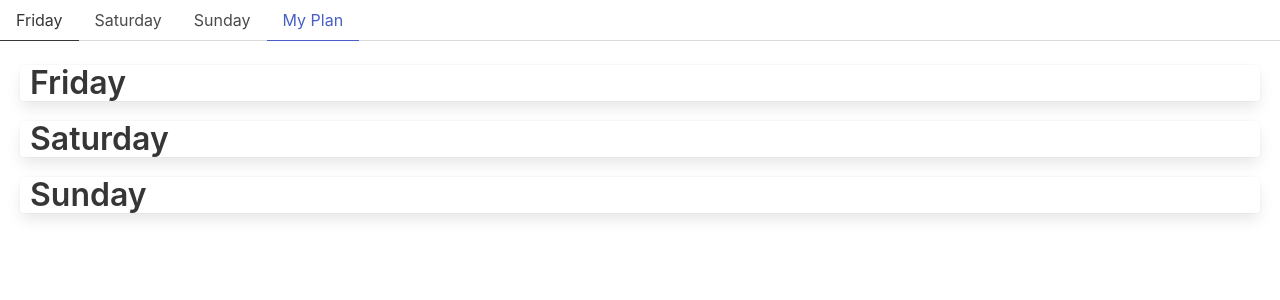
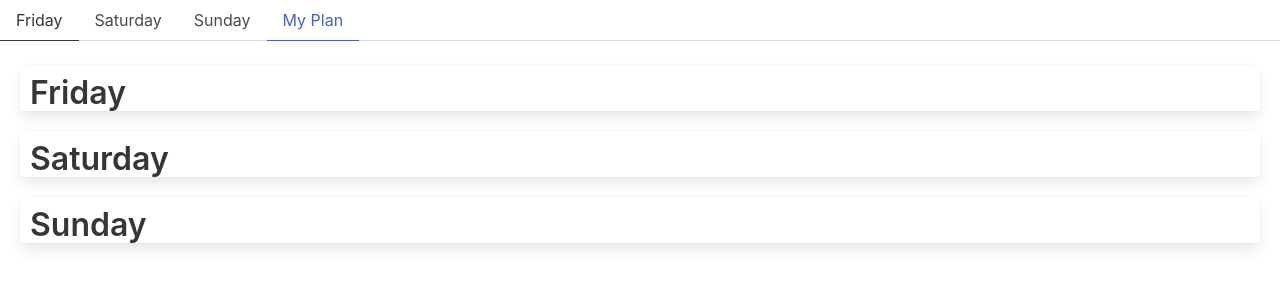
Before and after one commit to Robert-Walsh/Glastonbury2023, a React (Create React App) app: page / in a window 1280 px wide. Both pictures are taken after a click on the item "My Plan". Shown: the top 300 px of the page. Built offline with nearby package versions, Linux system fonts and the light colour scheme.

Commit message:
Update Plan.jsx

```diff
--- a/src/components/Plan.jsx
+++ b/src/components/Plan.jsx
@@ -27,18 +27,18 @@ function Plan({selectedActs}) {
   return (
     <div>
       <div className="card" style={{'margin': '20px'}}>
-        <div className="title" style={{'marginLeft': '10px'}}>Friday</div>
+        <div className="title" style={{'marginLeft': '10px', 'paddingTop': '10px'}}>Friday</div>
         {mappedFridayActs}
       </div>
 
       <div className="card" style={{'margin': '20px'}}>
-        <div className="title" style={{'marginLeft': '10px'}}>Saturday</div>
+        <div className="title" style={{'marginLeft': '10px', 'paddingTop': '10px'}}>Saturday</div>
         {mappedSaturdayActs}
       </div>
 
 
       <div className="card" style={{'margin': '20px'}}>
-        <div className="title" style={{'marginLeft': '10px'}}>Sunday</div>
+        <div className="title" style={{'marginLeft': '10px', 'paddingTop': '10px'}}>Sunday</div>
         {mappedSundayActs}
       </div>
     </div>
```
